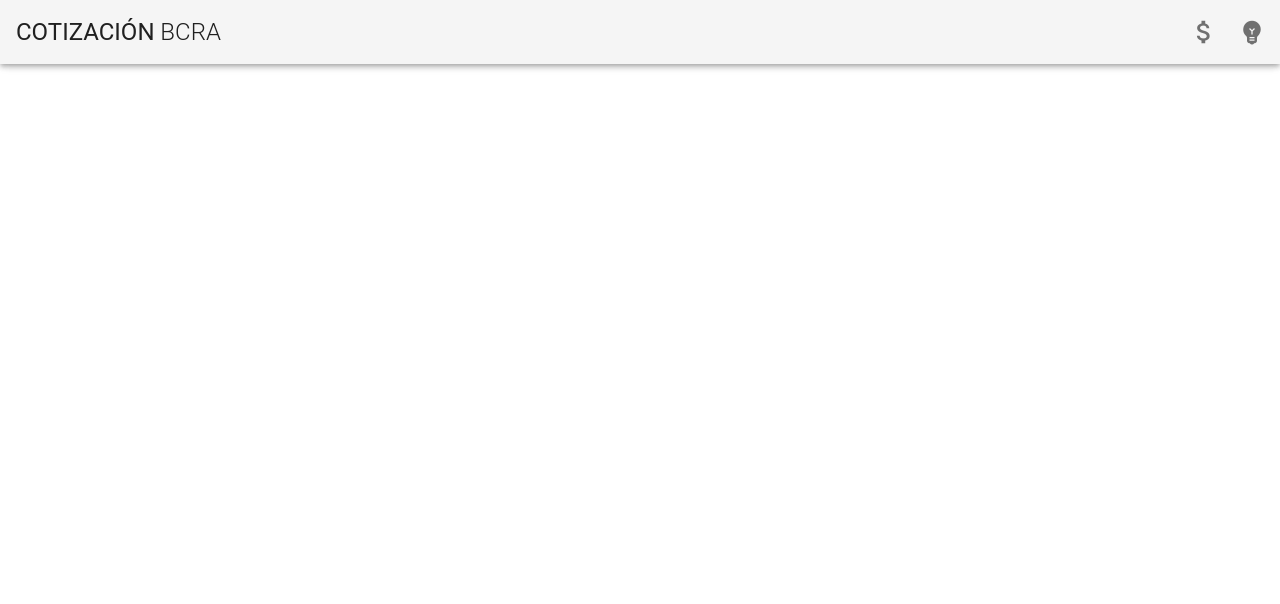
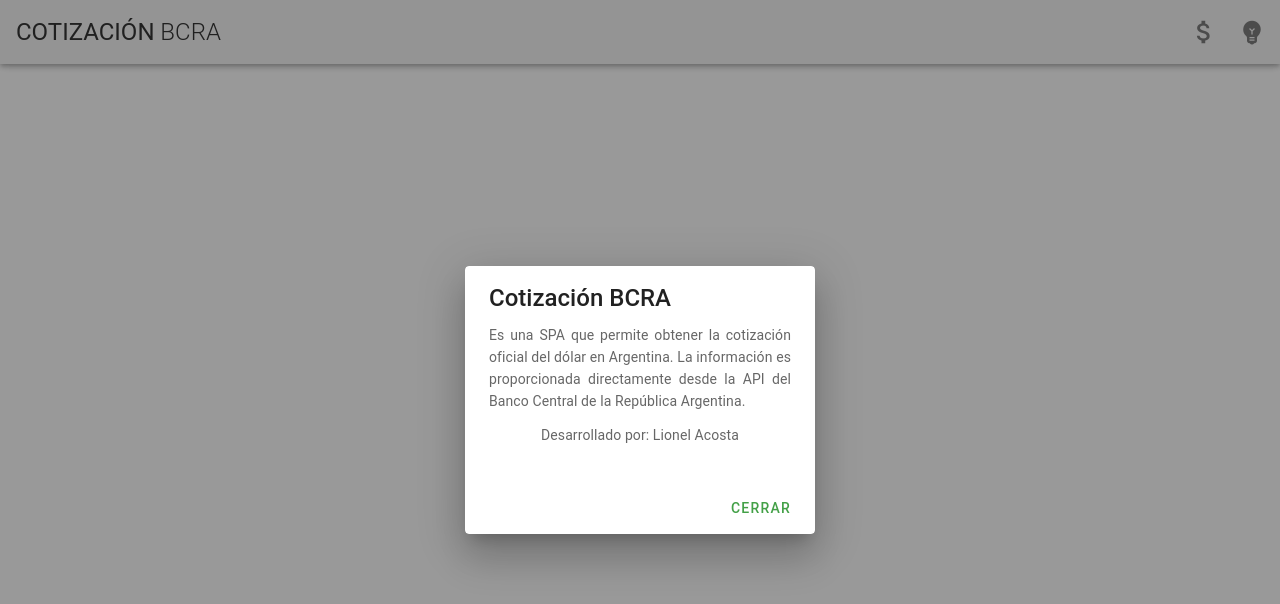
Before and after one commit to lionelx87/cotizacion-bcra, a Vue app: page /cotizacion in a window 1280 px wide. Both pictures are taken after a click on the button "emoji_objects". Shown: the top 604 px of the page. Built offline with nearby package versions, Linux system fonts and the light colour scheme; a small style sheet from the web is missing.

Commit message:
Componente About funcional

```diff
--- a/src/App.vue
+++ b/src/App.vue
@@ -18,7 +18,7 @@
 
       <v-tooltip bottom>
           <template v-slot:activator="{ on }">
-            <v-btn icon v-on="on">
+            <v-btn icon v-on="on" @click.stop="showDialog">
               <v-icon size="30">emoji_objects</v-icon>
             </v-btn>
           </template>
@@ -26,6 +26,9 @@
       </v-tooltip>
 
     </v-app-bar>
+
+    <About />
+
     <v-content>
       <router-view/>
     </v-content>
@@ -34,10 +37,19 @@
 
 <script>
 
+import About from './components/About'
+import { mapMutations } from 'vuex'
+
 export default {
   name: 'App',
+  components: {
+    About
+  },
   data: () => ({
-    //
+
   }),
+  methods: {
+    ...mapMutations(['showDialog'])
+  }
 };
 </script>
--- /dev/null
+++ b/src/components/About.vue
@@ -0,0 +1,46 @@
+<template>
+    <div>
+        <v-dialog @click:outside="close" persistent
+            :value="dialog"
+            max-width="350"
+        >
+            <v-card>
+                <v-card-title class="headline">Cotización BCRA</v-card-title>
+                <v-card-text class="text-justify">
+                    Es una SPA que permite obtener la cotización oficial del dólar en Argentina. La información es proporcionada directamente desde la API del Banco Central de la República Argentina.
+                    <p class="mt-3 text-center">Desarrollado por: Lionel Acosta</p>
+                </v-card-text>
+
+                <v-card-actions>
+                    <div class="flex-grow-1"></div>
+
+                    <v-btn
+                        color="green darken-1"
+                        text
+                        @click="hideDialog"
+                    >
+                        Cerrar
+                    </v-btn>
+                </v-card-actions>
+            </v-card>
+        </v-dialog>
+    </div>
+</template>
+
+<script>
+
+import { mapState, mapMutations } from 'vuex'
+
+export default {
+    name: 'About',
+    computed: {
+        ...mapState(['dialog'])
+    },
+    methods: {
+        ...mapMutations(['showDialog', 'hideDialog']),
+        close() {
+            this.hideDialog();
+        }
+    }
+}
+</script>
--- a/src/store.js
+++ b/src/store.js
@@ -5,10 +5,15 @@
 
 export default new Vuex.Store({
     state: {
-
+        dialog: false
     },
     mutations: {
-
+        hideDialog(state) {
+            state.dialog = false;
+        },
+        showDialog(state) {
+            state.dialog = true;
+        }
     },
     actions: {
 
```
Lines whose indentation alone changed are shown as unchanged.
